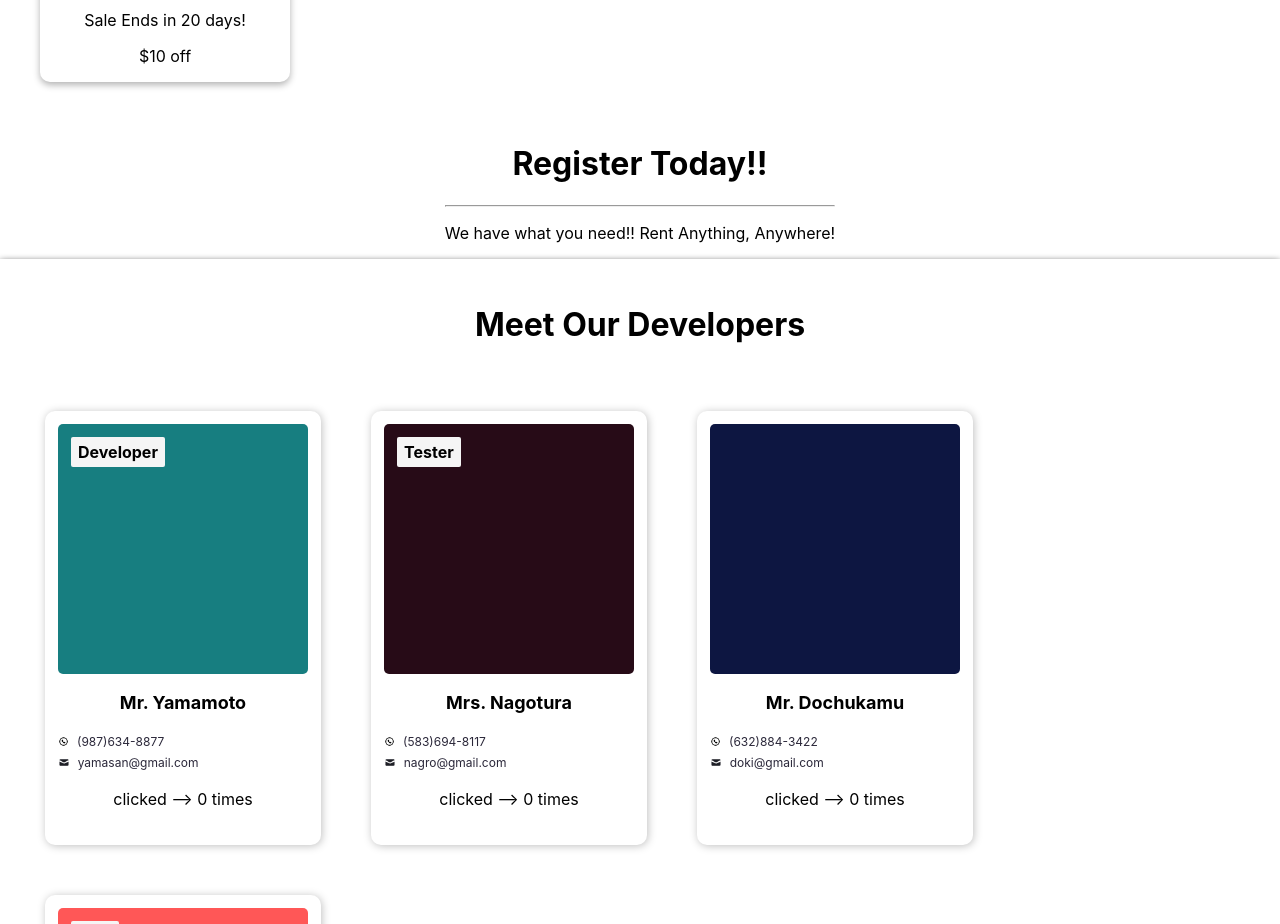
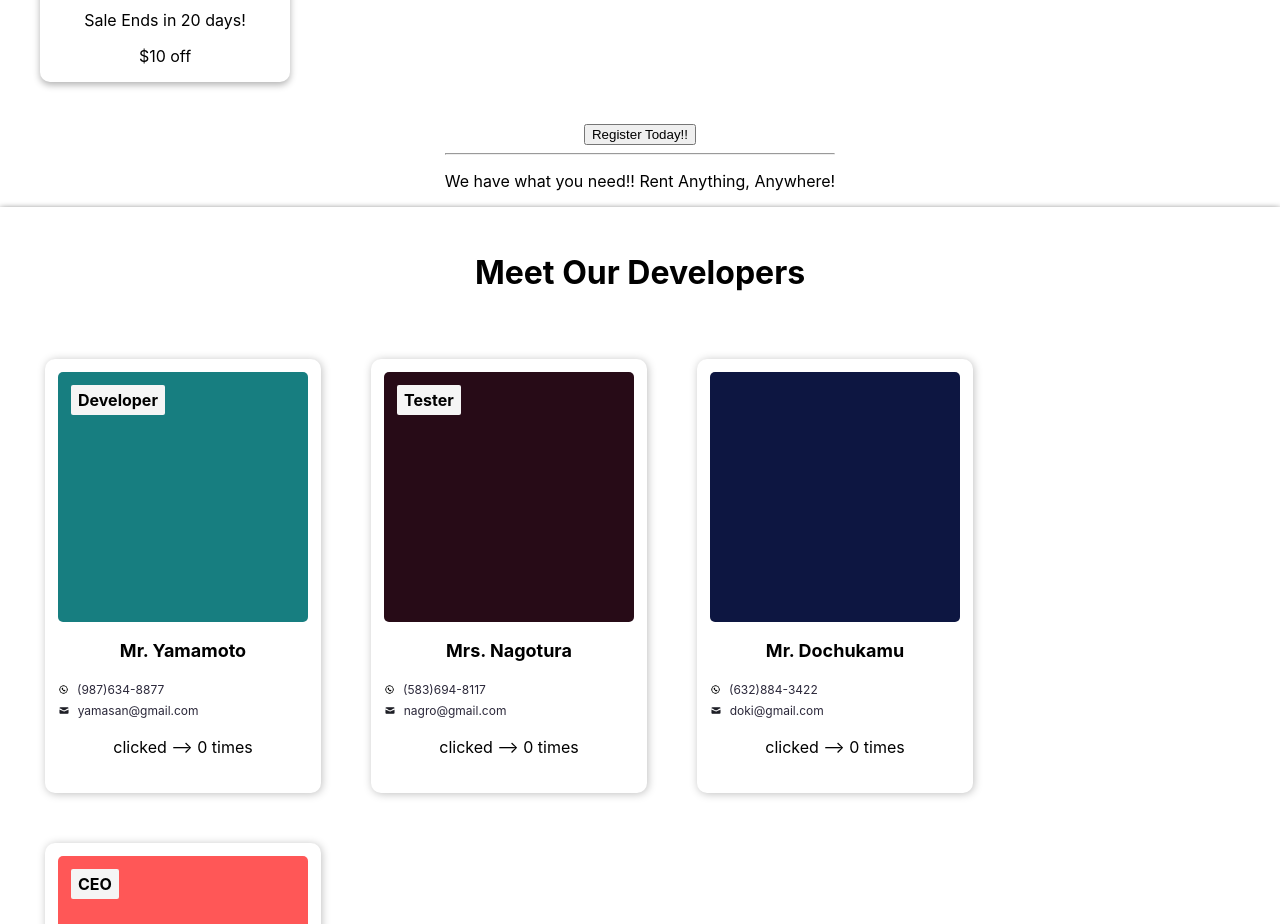
Before and after one commit to Vedant09/VectoRent, a React (Create React App) app: page / in a window 1280 px wide. Shown: the part 1060-1984 px from the top of the page. Built offline with nearby package versions, Linux system fonts and the light colour scheme.

Commit message:
alert and Reg button

```diff
--- a/src/MainContent.js
+++ b/src/MainContent.js
@@ -25,13 +25,17 @@ function Card() {
   )
 }
 
+function handleClick(){
+  alert("hi")
+}
+
 export default function MainContent() {
   return (
     <div className='main'>
       <h1>REQUEST-RENT-REUSE-RETURN</h1>
       <Card />
       <span>
-        <h1>Register Today!!</h1><hr />
+        <button onClick={handleClick}>Register Today!!</button><hr />
         <p>We have what you need!! Rent Anything, Anywhere!</p>
       </span>
     </div>
```
Also changed, not shown: src/Elements copy.js (deleted, +0 -18 lines), src/Elements.js (line endings or trailing spaces), 2 other files (tests, documents, lock files or other folders).
